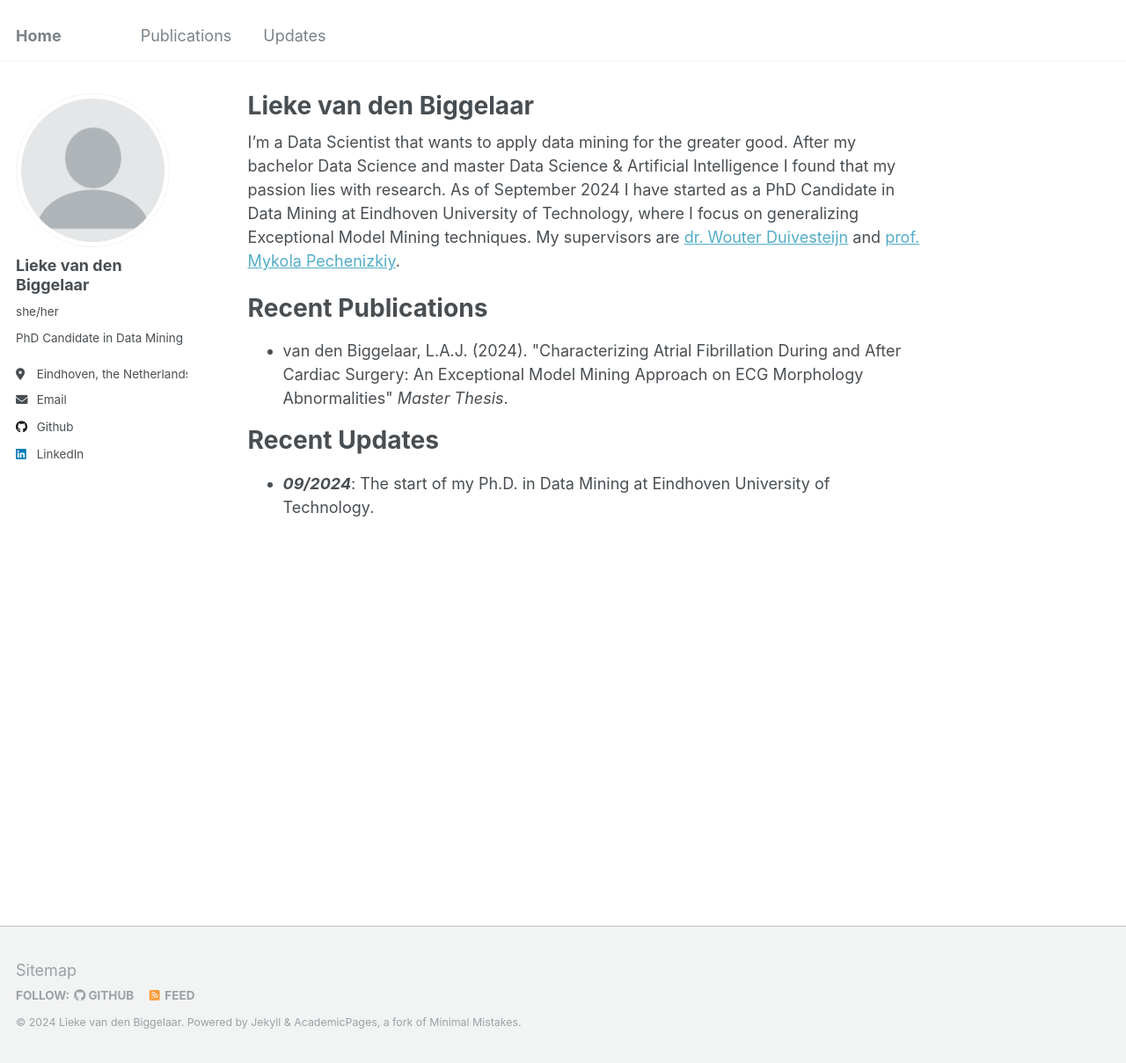
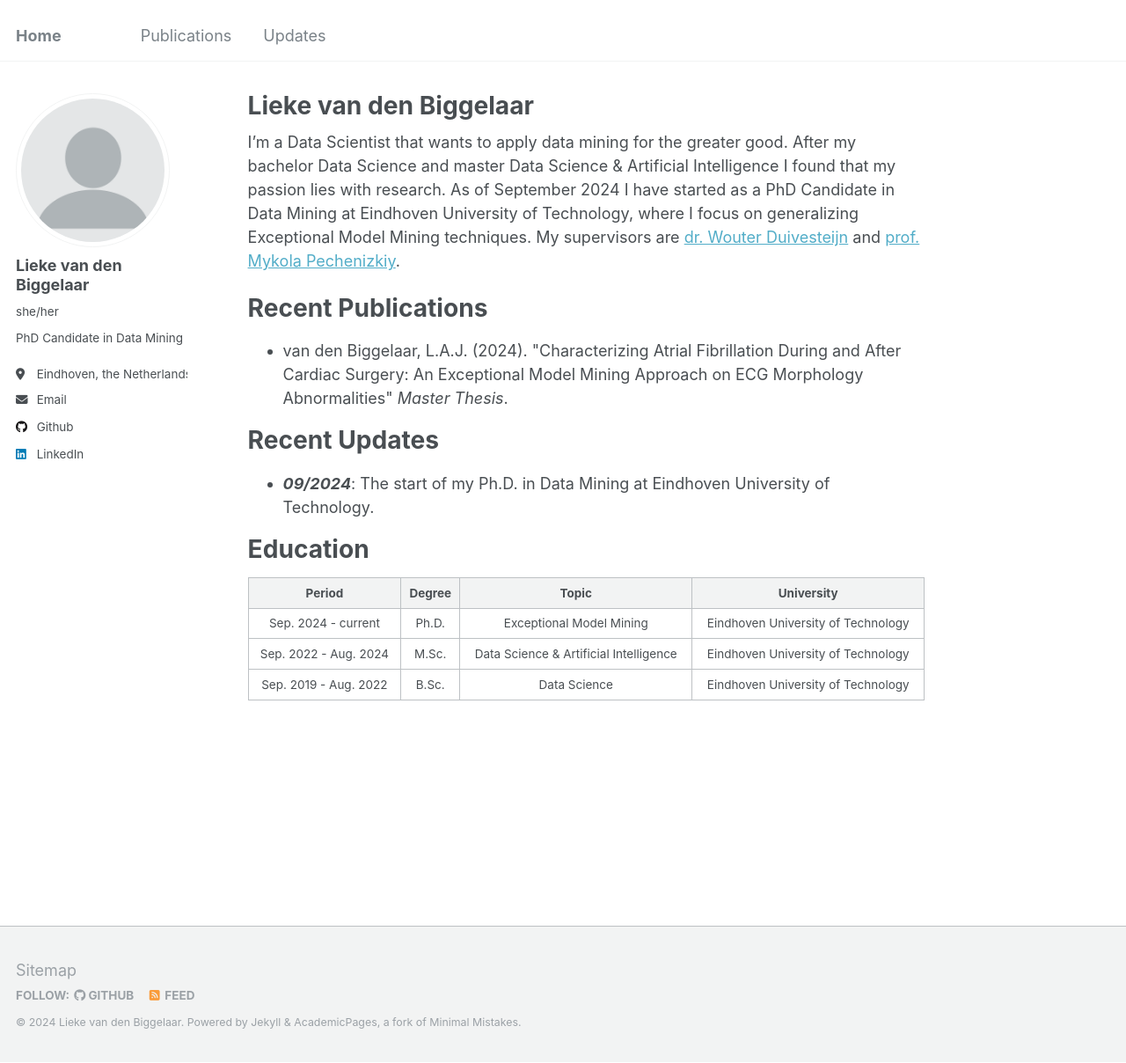
Before and after one commit to liekevandenbiggelaar/liekevandenbiggelaar.github.io, a Jekyll site: the page built from _pages/about.md, in a window 1280 px wide and 1208 px high. Shown: the whole window at 88% size. Built offline with Jekyll 4.4.1, drawn with Linux system fonts in a browser that asks for light colours.

Commit message:
added education

```diff
--- a/_pages/about.md
+++ b/_pages/about.md
@@ -17,3 +17,13 @@ Recent Publications
 Recent Updates
 ======
 - ***09/2024***: The start of my Ph.D. in Data Mining at Eindhoven University of Technology.
+
+Education
+======
+
+
+|         Period        | Degree |                  Topic                 |                        University                       |
+|:---------------------:|:------:|:--------------------------------------:|:-------------------------------------------------------:|
+| Sep. 2024 - current   | Ph.D.  | Exceptional Model Mining               | Eindhoven University of Technology                      |
+| Sep. 2022 - Aug. 2024 | M.Sc.  | Data Science & Artificial Intelligence | Eindhoven University of Technology                      |
+| Sep. 2019 - Aug. 2022 | B.Sc.  | Data Science                           | Eindhoven University of Technology                      |
```
